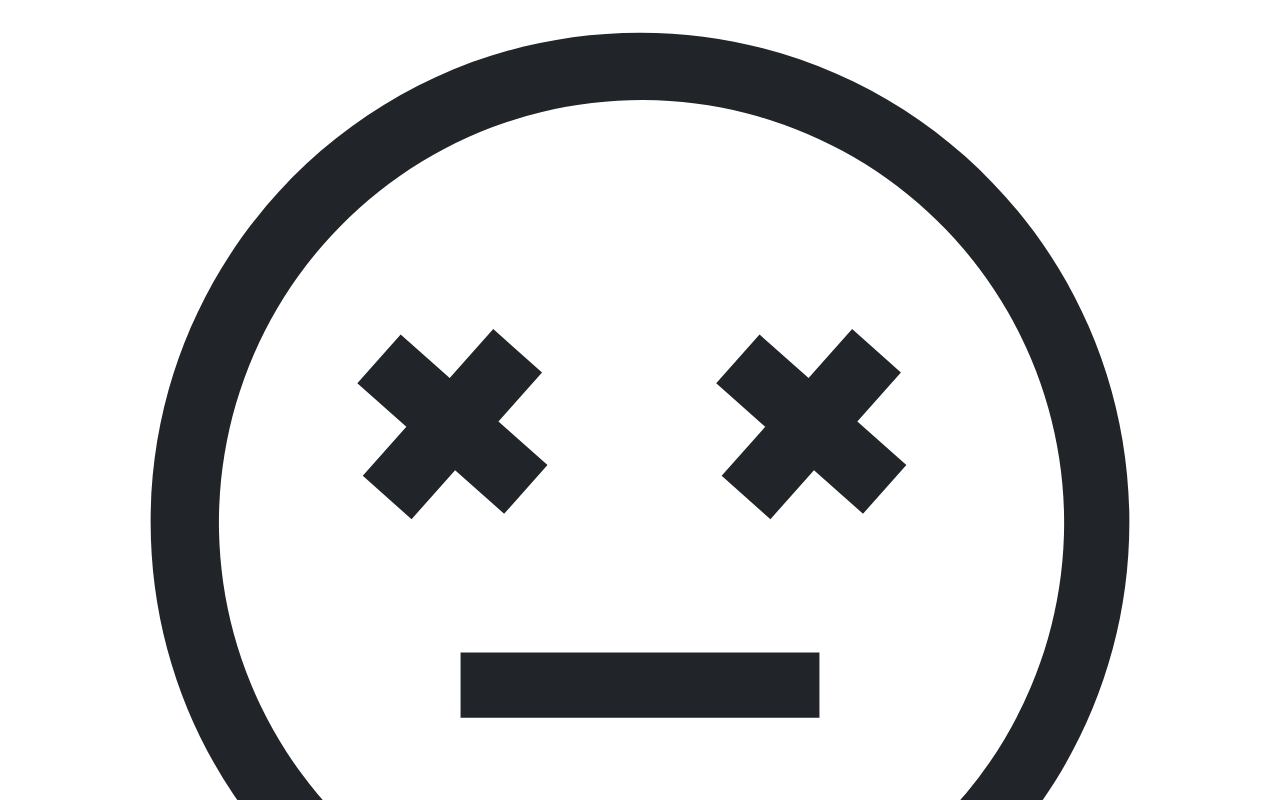
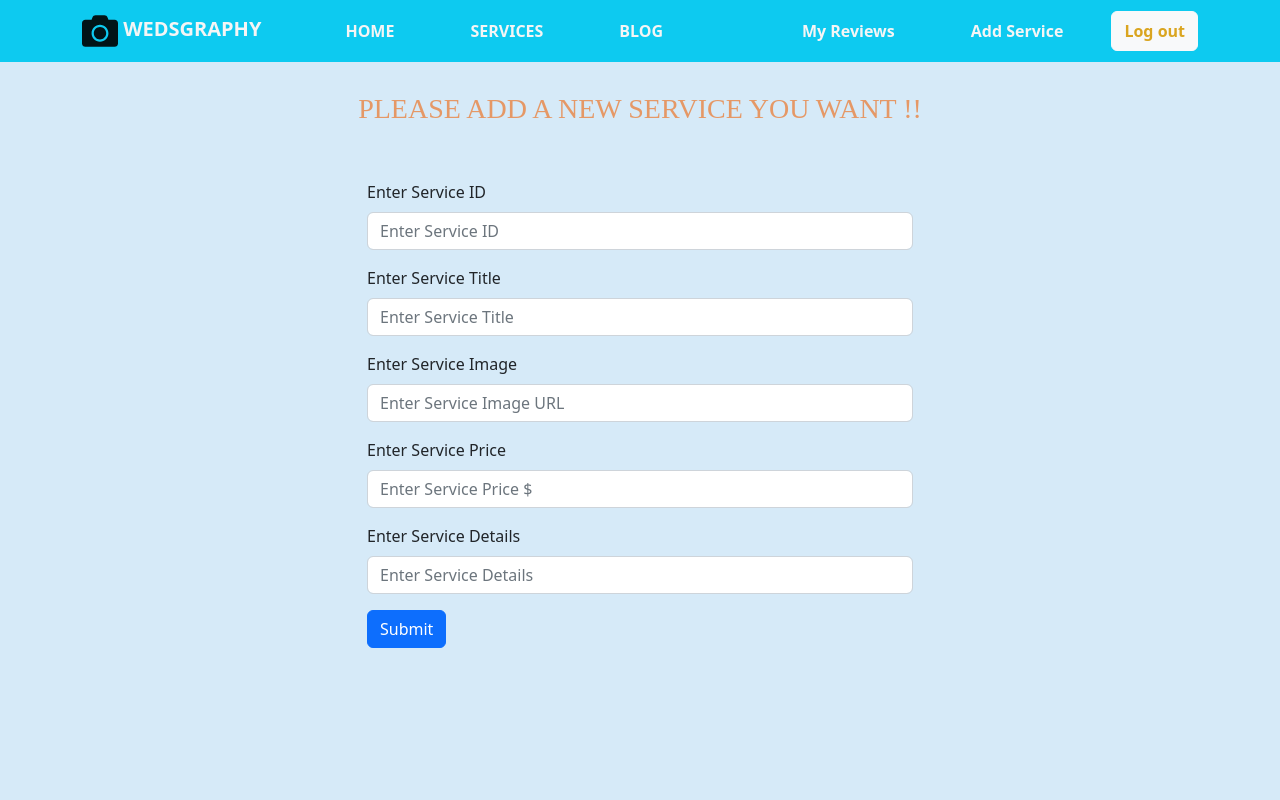
Before and after one commit to tuhinahmed-cse/-WEDSGRAPHY, a React (Create React App) app: page /newService in a window 1280 px wide. Shown: the top 800 px of the page. Built offline with nearby package versions, Linux system fonts and the light colour scheme; no server answers; sample sign-in values are in the browser's storage; the HTML template or start-up script is replaced by a standard one.

Commit message:
Add new service part done

```diff
--- a/public/index.html
+++ b/src/Pages/AddNewService/AddNewService.js
@@ -1,43 +1,96 @@
-<!DOCTYPE html>
-<html lang="en">
-  <head>
-    <meta charset="utf-8" />
-    <link rel="icon" href="%PUBLIC_URL%/favicon.ico" />
-    <meta name="viewport" content="width=device-width, initial-scale=1" />
-    <meta name="theme-color" content="#000000" />
-    <meta
-      name="description"
-      content="Web site created using create-react-app"
-    />
-    <link rel="apple-touch-icon" href="%PUBLIC_URL%/logo192.png" />
-    <!--
-      manifest.json provides metadata used when your web app is installed on a
-      user's mobile device or desktop. See https://developers.google.com/web/fundamentals/web-app-manifest/
-    -->
-    <link rel="manifest" href="%PUBLIC_URL%/manifest.json" />
-    <!--
-      Notice the use of %PUBLIC_URL% in the tags above.
-      It will be replaced with the URL of the `public` folder during the build.
-      Only files inside the `public` folder can be referenced from the HTML.
+import React from 'react';
+import { Button, Col, Container, Form, Row } from 'react-bootstrap';
+import toast from 'react-hot-toast';
 
-      Unlike "/favicon.ico" or "favicon.ico", "%PUBLIC_URL%/favicon.ico" will
-      work correctly both with client-side routing and a non-root public URL.
-      Learn how to configure a non-root public URL by running `npm run build`.
-    -->
-    <title>WEDSGRAPHY</title>
-  </head>
-  <body>
-    <noscript>You need to enable JavaScript to run this app.</noscript>
-    <div id="root"></div>
-    <!--
-      This HTML file is a template.
-      If you open it directly in the browser, you will see an empty page.
+const AddNewService = () => {
 
-      You can add webfonts, meta tags, or analytics to this file.
-      The build step will place the bundled scripts into the <body> tag.
 
-      To begin the development, run `npm start` or `yarn start`.
-      To create a production bundle, use `npm run build` or `yarn build`.
-    -->
-  </body>
-</html>
+    const handleSubmit = (event) =>{
+        event.preventDefault();
+        const form = event.target;
+
+        const service_id = form.service_id.value;
+        const title = form.title.value;
+        const img = form.img.value;
+        const price = form.price.value;
+        const description = form.description.value;
+
+        const send = {
+            service_id,
+            title,
+            img,
+            price,
+            description
+        }
+
+        fetch('http://localhost:5000/serviceadd', {
+            method: 'POST',
+            headers: {
+                'content-type': 'application/json'
+            },
+            body: JSON.stringify(send)
+        })
+            .then(res => res.json())
+            .then(data => {
+                console.log(data)
+                if(data.acknowledged){
+                    toast.success(' Service Added successfully')
+                    form.reset();
+
+                }
+            })
+            .catch(er => console.error(er));
+
+
+    }
+
+    return (
+        <div style={{backgroundColor:"#D6EAF8", height:'95vh'}}>
+            <Container>
+        <h3 className='mb-4' style={{ color: '#E59866', padding:'30px', fontFamily: 'cursive', textAlign: 'center' }}>PLEASE ADD A NEW SERVICE YOU WANT !!
+            </h3>
+        <Row>
+          <Col></Col>
+          <Col lg='6'>
+
+          <Form onSubmit={handleSubmit}>
+
+      <Form.Group className="mb-3" controlId="formBasicEmail">
+        <Form.Label>Enter Service ID</Form.Label>
+        <Form.Control type="text" name='service_id' placeholder="Enter Service ID" />
+      </Form.Group>
+
+      <Form.Group className="mb-3" controlId="formBasicEmail">
+        <Form.Label>Enter Service Title</Form.Label>
+        <Form.Control type="text" name='title' placeholder="Enter Service Title" />
+      </Form.Group>
+
+      <Form.Group className="mb-3" controlId="formBasicEmail">
+        <Form.Label>Enter Service Image</Form.Label>
+        <Form.Control type="text" name='img' placeholder="Enter Service Image URL" />
+      </Form.Group>
+
+      <Form.Group className="mb-3" controlId="formBasicEmail">
+        <Form.Label>Enter Service Price</Form.Label>
+        <Form.Control type="text" name='price' placeholder="Enter Service Price $" />
+      </Form.Group>
+
+      <Form.Group className="mb-3" controlId="formBasicEmail">
+        <Form.Label>Enter Service Details</Form.Label>
+        <Form.Control type="text" name='description' placeholder="Enter Service Details" />
+      </Form.Group>
+
+
+      <Button variant="primary" type="submit">
+        Submit
+      </Button>
+    </Form>
+          </Col>
+          <Col></Col>
+        </Row>
+      </Container>
+        </div>
+    );
+};
+
+export default AddNewService;
--- a/src/Pages/SharedPages/Header/Header.js
+++ b/src/Pages/SharedPages/Header/Header.js
@@ -31,12 +31,12 @@ const Header = () => {
               {/* <Nav.Link ><Link to='/login'>Login</Link></Nav.Link> */}
 
               {
-                                user?.uid ?
+                                user?.email ?
 
                                         <>
                                         <Nav.Link ><Link to='/blog' style={{textDecoration:'none', color: 'whitesmoke', fontWeight:'bold', marginLeft:'60px',fontSize:'16px'}}>My Reviews</Link></Nav.Link>
 
-                                        <Nav.Link ><Link to='/blog' style={{textDecoration:'none', color: 'whitesmoke', fontWeight:'bold', marginLeft:'60px', marginRight:'40px',fontSize:'16px'}}>Add Service</Link></Nav.Link>
+                                        <Nav.Link ><Link to='/newService' style={{textDecoration:'none', color: 'whitesmoke', fontWeight:'bold', marginLeft:'60px', marginRight:'40px',fontSize:'16px'}}>Add Service</Link></Nav.Link>
 
                                         <Button variant="light" onClick={handleLogOut} style={{color:'goldenrod',fontWeight:'700'}}>Log out</Button>
 
```
Also changed, not shown: src/Router/Router/Router.js (+8 -2 lines).
